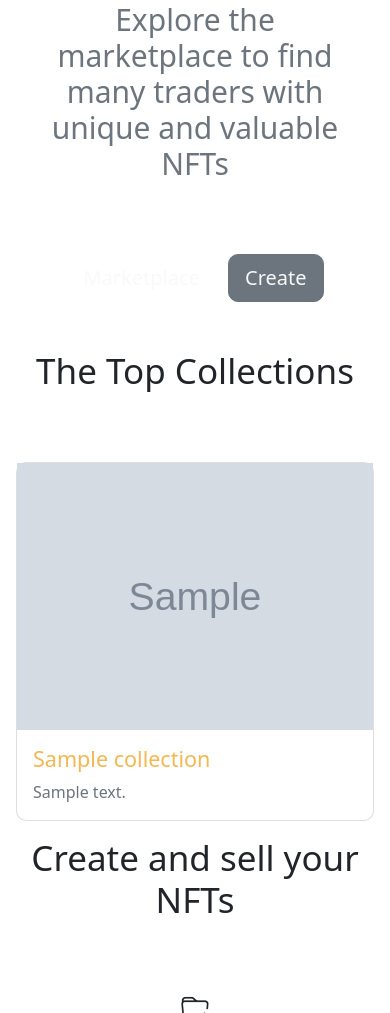
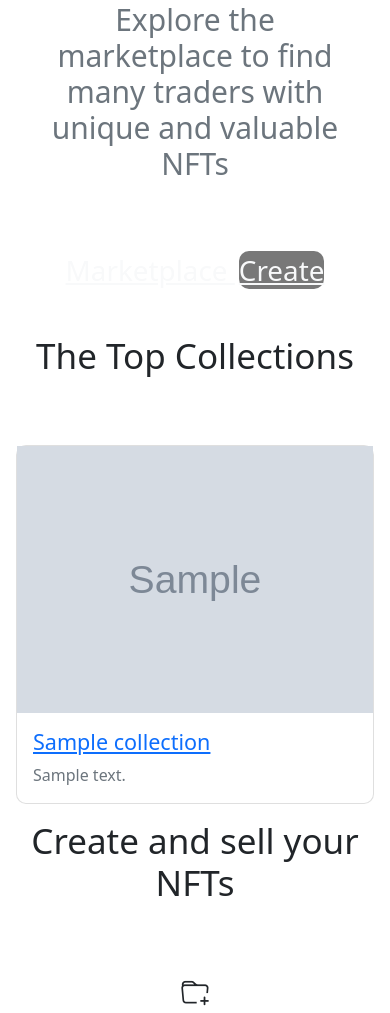
Before and after one commit to a-shiro/NFT-Themed-Marketplace, a Django app: page / in a window 390 px wide; the page is wider, and only the part inside the window is pictured. Shown: the part 558-1571 px from the top of that part. Run offline with Django 4.2, Linux system fonts and the light colour scheme; tables that the repository leaves empty hold one stand-in row (values such as "Sample post"); grey boxes marked "Sample" are stand-in pictures; some libraries are stand-ins or nearby versions.

Commit message:
Polishing Looks

```diff
--- a/templates/users/user_auth/login.html
+++ b/templates/users/user_auth/login.html
@@ -35,12 +35,12 @@
                             </div>
                         </div>
                         <div class="my-4 text-center">
-                            <button class="btn text-white custom-btn-desert" type="submit">Sign In</button>
+                            <button class="btn text-white btn-desert" type="submit">Sign In</button>
                         </div>
                     </form>
                     <p class="text-center">
                         Don't have an account? -
-                        <a class="custom-link-desert" href="{% url 'register' %}">Create Account</a>
+                        <a class="link-desert" href="{% url 'register' %}">Create Account</a>
                     </p>
                 </div>
             </div>
--- a/templates/users/user_auth/register.html
+++ b/templates/users/user_auth/register.html
@@ -52,12 +52,12 @@
                             <div class="text-danger mt-2">{{ form.password2.errors }}</div>
                         </div>
                         <div class="my-4 text-center">
-                            <button class="btn text-white custom-btn-desert" type="submit">Sign Up</button>
+                            <button class="text-white btn-desert" type="submit">Sign Up</button>
                         </div>
                     </form>
                     <p class="text-center">
                         Already have an account? -
-                        <a class="custom-link-desert" href="{% url 'login' %}">Sign In</a>
+                        <a class="link-desert" href="{% url 'login' %}">Sign In</a>
                     </p>
                 </div>
             </div>
--- a/templates/web_generic_features/main/home.html
+++ b/templates/web_generic_features/main/home.html
@@ -132,13 +132,13 @@
                             Explore the marketplace to find many traders with unique and valuable NFTs
                         </p>
                         <div class="mt-5 pt-4">
-                            <a class="btn btn-lg text-light custom-btn-desert"
+                            <a class="text-light btn-desert-lg"
                                href="{% url 'marketplace' %}">
                                 Marketplace
                             </a>
                             {% if not request.user.is_authenticated %}
-                                <a class="btn btn-secondary btn-lg text-light ml-1"
-                                   style="border-radius: 10px;"
+                                <a class="btn-desert-lg text-light ml-1"
+                                   style="border-radius: 10px; background-color: #787878"
                                    href="{% url 'register' %}">
                                     Create
                                 </a>
@@ -160,11 +160,11 @@
             <div class="col-12 col-sm-8 mb-2 text-center text-sm-left">
                 <h3 style="font-size: 35px">The Top Collections</h3>
             </div>
-            <div class="col-12 col-sm-4 mb-3 text-center text-sm-right">
-                <a class="btn text-white mr-1 custom-btn-desert" href="#main-carousel" role="button" data-slide="prev">
+            <div class="col-12 col-sm-4 mb-4 mt-1 text-center text-sm-right">
+                <a class="text-white mr-1 btn-desert" href="#main-carousel" role="button" data-slide="prev">
                     <i class="bi bi-arrow-left"></i>
                 </a>
-                <a class="btn text-white custom-btn-desert" href="#main-carousel" role="button" data-slide="next">
+                <a class="text-white btn-desert" href="#main-carousel" role="button" data-slide="next">
                     <i class="bi bi-arrow-right"></i>
                 </a>
             </div>
@@ -181,7 +181,7 @@
                                                      alt="{{ collection.title }}" src="{{ collection.image.url }}">
                                                 <div class="card-body">
                                                     <h4 class="card-title">
-                                                        <a class="text-decoration-none" style="color: #F2B851"
+                                                        <a class="link-desert"
                                                            href="{% url 'collection details' collection.pk %}">
                                                             {{ collection.title|truncatechars:25 }}
                                                         </a>
@@ -201,7 +201,7 @@
                                                      src="{{ collection.image.url }}">
                                                 <div class="card-body">
                                                     <h4 class="card-title">
-                                                        <a class="text-decoration-none" style="color: #F2B851"
+                                                        <a class="link-desert"
                                                            href="{% url 'collection details' collection.pk %}">
                                                             {{ collection.title|truncatechars:25 }}
                                                         </a>
@@ -221,7 +221,7 @@
                                                      src="{{ collection.image.url }}">
                                                 <div class="card-body">
                                                     <h4 class="card-title">
-                                                        <a class="text-decoration-none" style="color: #F2B851"
+                                                        <a class="link-desert"
                                                            href="{% url 'collection details' collection.pk %}">
                                                             {{ collection.title|truncatechars:25 }}
                                                         </a>
@@ -247,7 +247,7 @@
                                                      src="{{ collection.image.url }}">
                                                 <div class="card-body">
                                                     <h4 class="card-title">
-                                                        <a class="text-decoration-none" style="color: #F2B851"
+                                                        <a class="link-desert"
                                                            href="{% url 'collection details' collection.pk %}">
                                                             {{ collection.title|truncatechars:25 }}
                                                         </a>
@@ -267,7 +267,7 @@
                                                      src="{{ collection.image.url }}">
                                                 <div class="card-body">
                                                     <h4 class="card-title">
-                                                        <a class="text-decoration-none" style="color: #F2B851"
+                                                        <a class="link-desert"
                                                            href="{% url 'collection details' collection.pk %}">
                                                             {{ collection.title|truncatechars:25 }}
                                                         </a>
@@ -287,7 +287,7 @@
                                                      src="{{ collection.image.url }}">
                                                 <div class="card-body">
                                                     <h4 class="card-title">
-                                                        <a class="text-decoration-none" style="color: #F2B851"
+                                                        <a class="link-desert"
                                                            href="{% url 'collection details' collection.pk %}">
                                                             {{ collection.title|truncatechars:25 }}
                                                         </a>
@@ -313,7 +313,7 @@
                                                      src="{{ collection.image.url }}">
                                                 <div class="card-body">
                                                     <h4 class="card-title">
-                                                        <a class="text-decoration-none" style="color: #F2B851"
+                                                        <a class="link-desert"
                                                            href="{% url 'collection details' collection.pk %}">
                                                             {{ collection.title|truncatechars:25 }}
                                                         </a>
@@ -333,7 +333,7 @@
                                                      src="{{ collection.image.url }}">
                                                 <div class="card-body">
                                                     <h4 class="card-title">
-                                                        <a class="text-decoration-none" style="color: #F2B851"
+                                                        <a class="link-desert"
                                                            href="{% url 'collection details' collection.pk %}">
                                                             {{ collection.title|truncatechars:25 }}
                                                         </a>
@@ -353,7 +353,7 @@
                                                      src="{{ collection.image.url }}">
                                                 <div class="card-body">
                                                     <h4 class="card-title">
-                                                        <a class="text-decoration-none" style="color: #F2B851"
+                                                        <a class="link-desert"
                                                            href="{% url 'collection details' collection.pk %}">
                                                             {{ collection.title|truncatechars:25 }}
                                                         </a>
@@ -434,10 +434,8 @@
         </div>
         <div class="my-5"></div>
         <div class="text-center">
-            <button class="btn btn-lg custom-btn-desert">
-                <a class="text-light custom-link-desert" href="{% url 'marketplace' %}">Explore the
-                    marketplace</a>
-            </button>
+            <a class="text-light btn-desert-lg" href="{% url 'marketplace' %}">Explore the
+                marketplace</a>
         </div>
     </div>
 </section>
@@ -447,7 +445,8 @@
         <div class="row">
             <div class="col-12 col-lg-6 text-center text-lg-left">
                 <h3 style="font-size: 28px">Stay up to date &nbsp;<i class="bi bi-newspaper"></i></h3>
-                <h5 class="my-4 my-lg-3 text-secondary">Join our mailing list to stay updated with our newest feature releases,
+                <h5 class="my-4 my-lg-3 text-secondary">Join our mailing list to stay updated with our newest feature
+                    releases,
                     NFT drops, and tips and
                     tricks for navigating DesertTraders.</h5>
                 <div class="row mt-4 text-left">
@@ -457,29 +456,29 @@
                                placeholder="Your email address">
                     </div>
                     <div class="col-4 col-sm-3 pl-0">
-                        <button class="btn btn-lg text-light custom-button-size custom-btn-desert">Sign up</button>
+                        <button class="text-light custom-button-size btn-desert-lg">Sign up</button>
                     </div>
                 </div>
             </div>
 
             <div class="col-12 col-lg-1 my-4 my-lg-0"></div>
 
-            <div class="col-12 col-lg-5 text-center text-md-start">
+            <div class="col-12 col-lg-5 text-center">
                 <h3 style="font-size: 28px">Join the community &nbsp;<i class="bi bi-people-fill"></i></h3>
                 <div class="mt-3 pl-1">
-                    <button class="btn btn-lg text-white custom-btn-desert">
+                    <button class="text-white btn-desert-lg">
                         <i class="bi bi-twitter"></i>
                     </button>
-                    <button class="btn btn-lg text-white custom-btn-desert">
+                    <button class="text-white btn-desert-lg">
                         <i class="bi bi-instagram"></i>
                     </button>
-                    <button class="btn btn-lg text-white custom-btn-desert">
+                    <button class="text-white btn-desert-lg">
                         <i class="bi bi-tiktok"></i>
                     </button>
-                    <button class="btn btn-lg text-white custom-btn-desert">
+                    <button class="text-white btn-desert-lg">
                         <i class="bi bi-discord"></i>
                     </button>
-                    <button class="btn btn-lg text-white custom-btn-desert">
+                    <button class="text-white btn-desert-lg">
                         <i class="bi bi-reddit"></i>
                     </button>
                 </div>
--- a/templates/web_generic_features/marketplace/marketplace.html
+++ b/templates/web_generic_features/marketplace/marketplace.html
@@ -40,12 +40,12 @@
                                      src="{{ collection.image.url }}">
 
                                 <div class="card-body text-center">
-                                    <a class="text-decoration-none custom-link-desert"
+                                    <a class="text-decoration-none link-desert"
                                        href="{% url 'collection details' collection.pk %}" title="View collection">
                                         <h4 class="mt-2"> {{ collection.title|truncatechars:25 }}</h4>
                                     </a>
                                     <p class="mb-4 text-secondary">by
-                                        <a class="text-decoration-none custom-link-desert"
+                                        <a class="text-decoration-none link-desert"
                                            href="{% url 'profile' collection.user.pk %}" title="View owner's profile">
                                             <span>{{ collection.user.profile.username }}</span>
                                         </a>
--- a/templates/web_generic_features/profile/personal/create_collection.html
+++ b/templates/web_generic_features/profile/personal/create_collection.html
@@ -29,7 +29,7 @@
                             {{ form.description }}
                         </div>
                         <div class="my-4 text-center">
-                            <button class="btn text-white custom-btn-desert" type="submit">Create</button>
+                            <button class="btn text-white btn-desert" type="submit">Create</button>
                         </div>
                     </form>
                 </div>
--- a/templates/web_generic_features/profile/personal/create_nft.html
+++ b/templates/web_generic_features/profile/personal/create_nft.html
@@ -51,7 +51,7 @@
                             </div>
                         </div>
                         <div class="my-4 text-center">
-                            <button class="btn text-white custom-btn-desert" type="submit">Create</button>
+                            <button class="btn text-white btn-desert" type="submit">Create</button>
                         </div>
                     </form>
                 </div>
--- a/templates/web_generic_features/profile/personal/edit_profile.html
+++ b/templates/web_generic_features/profile/personal/edit_profile.html
@@ -34,7 +34,7 @@
                             </div>
                         </div>
                         <div class="my-4 text-center">
-                            <button class="btn text-white custom-btn-desert" type="submit">Save</button>
+                            <button class="btn text-white btn-desert" type="submit">Save</button>
                         </div>
                     </form>
                 </div>
--- a/templates/web_generic_features/profile/personal/personal_workshop.html
+++ b/templates/web_generic_features/profile/personal/personal_workshop.html
@@ -53,7 +53,7 @@
                                         <div class="row my-1">
                                             {% if collection.nft_set.all|length_is:4 %}
                                                 <div class="col-8 text-start">
-                                                    <button class="btn btn-sm custom-btn-desert text-light">
+                                                    <button class="btn btn-sm btn-desert text-light">
                                                         <a class="text-decoration-none text-light"
                                                            href="{% url 'sell collection' collection.pk %}">Sell on
                                                             Market</a>
--- a/templates/web_generic_features/profile/public/public_favorite.html
+++ b/templates/web_generic_features/profile/public/public_favorite.html
@@ -12,8 +12,10 @@
                                      alt="100%x280"
                                      src="{{ nft.image.url }}">
                                 <div class="card-body text-center">
-                                    <h4 class="mt-2" style="color: #F2B851">
-                                        {{ nft.title|truncatechars:22 }}
+                                    <h4 class="mt-2">
+                                        <a class="link-desert" href="{% url 'collection details' nft.collection.pk %}">
+                                            {{ nft.title|truncatechars:22 }}
+                                        </a>
                                     </h4>
                                 </div>
                             </div>
--- a/templates/web_generic_features/profile/public/public_workshop.html
+++ b/templates/web_generic_features/profile/public/public_workshop.html
@@ -15,14 +15,14 @@
                                          alt="100%x280"
                                          src="{{ collection.image.url }}">
                                     <div class="card-body text-center">
-                                        <h4 class="text-warning mt-2">
-                                            <a class="text-decoration-none custom-link-desert"
+                                        <h4 class="mt-2">
+                                            <a class="link-desert"
                                                href="{% url 'collection details' collection.pk %}">
                                                 {{ collection.title|truncatechars:22 }}
                                             </a>
                                         </h4>
                                         <p class="mb-2 text-secondary">
-                                            by <span class="text-warning">{{ profile.username }}</span>
+                                            by <span class="link-desert">{{ profile.username }}</span>
                                         </p>
                                     </div>
                                     <div class="card-footer">
```
Also changed, not shown: templates/web_generic_features/base.html (+13 -15 lines), templates/web_generic_features/main/400.html (+8 -8 lines), templates/web_generic_features/main/404.html (+8 -8 lines), templates/web_generic_features/marketplace/collection_details.html (+5 -9 lines), templates/web_generic_features/marketplace/marketplace_search.html (+6 -2 lines), templates/web_generic_features/profile/public/public_collection.html (+4 -3 lines), 1 other file.
